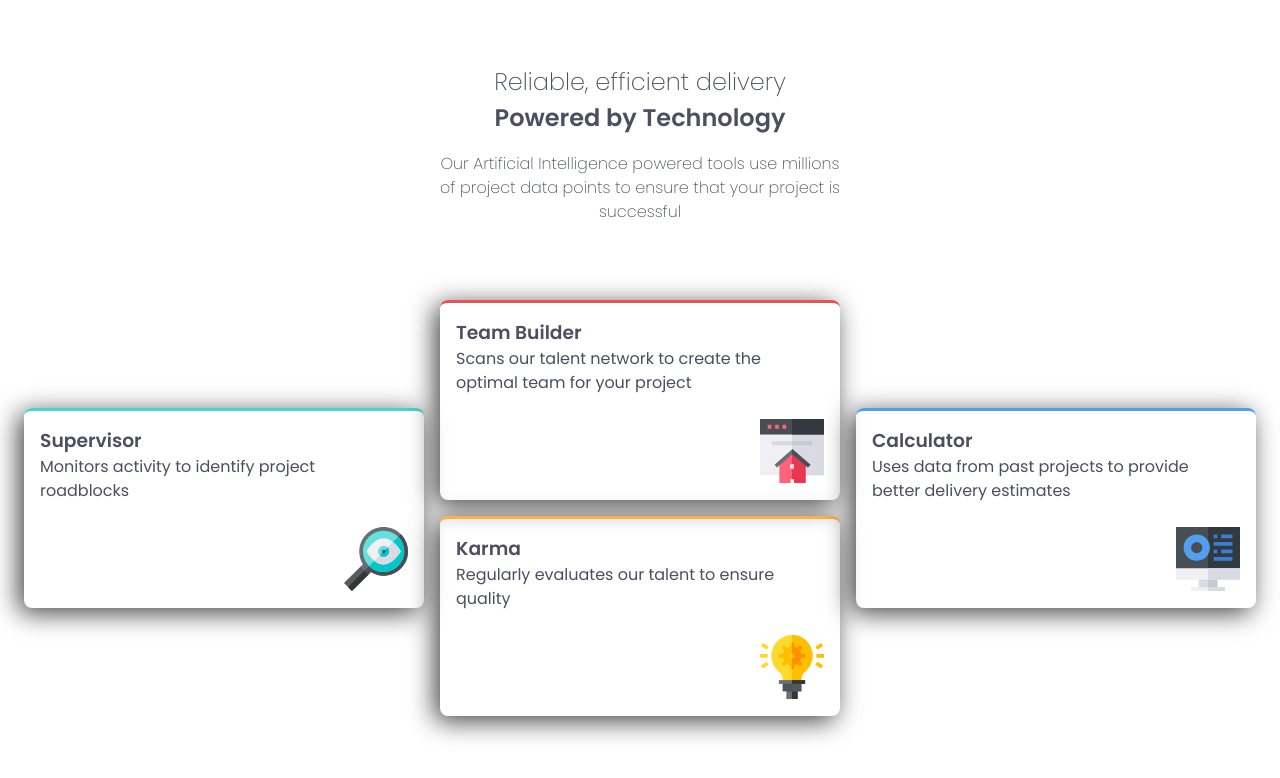
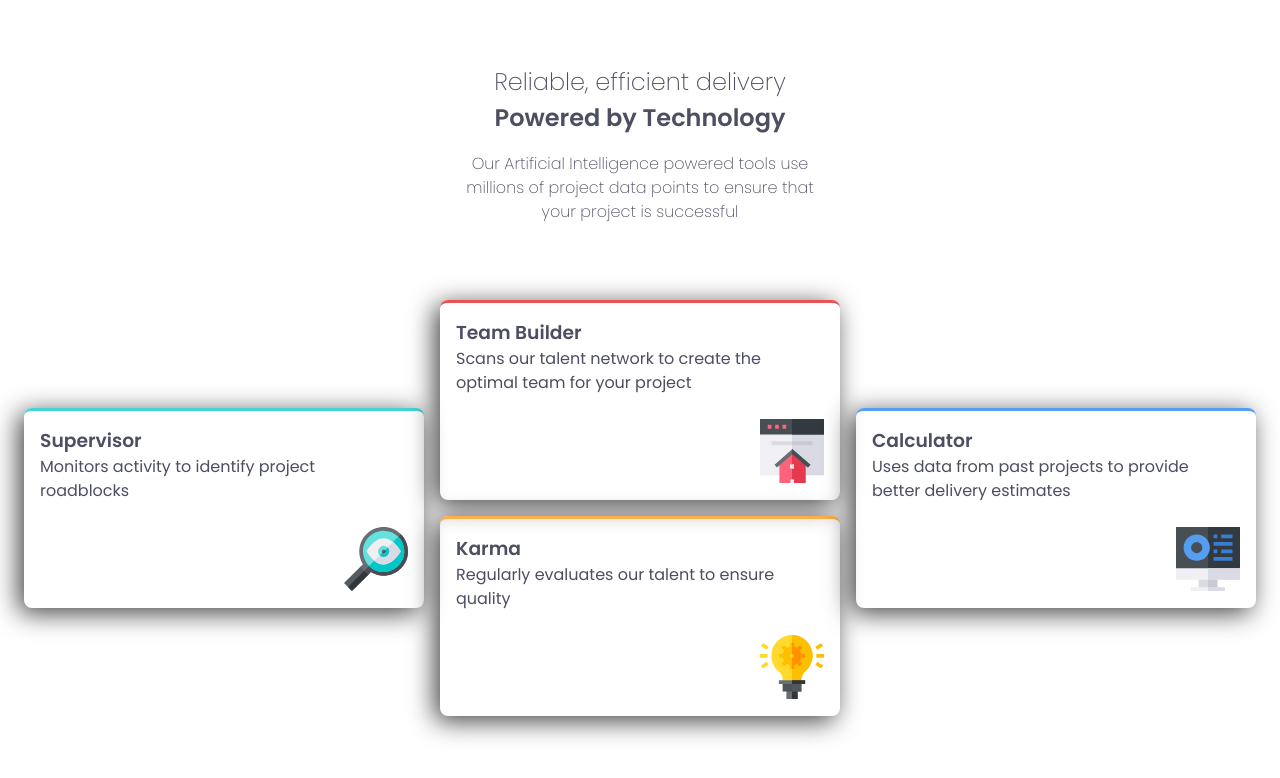
Before and after one commit to SefalaThabiso/four-card-feature-section-master, a plain HTML site: page index.html in a window 1280 px wide. Drawn offline with Linux system fonts and the light colour scheme.

Commit message:
second commit

```diff
--- a/styles.css
+++ b/styles.css
@@ -44,6 +44,7 @@ main {
   max-width: 320px;
   font-weight: var(--fw-light);
   margin: 0 auto;
+  padding: 0 1rem;
 }
 
 .title {
@@ -59,6 +60,7 @@ main {
   display: grid;
   gap: 1rem;
   justify-content: flex-end;
+  margin: 0 1rem;
 }
 
 .middle-blocks {
@@ -70,7 +72,8 @@ main {
   padding: 1rem;
   border-radius: 8px;
   max-width: 400px;
-  height: 200px;
+  min-height: 200px;
+  overflow: hidden;
   margin: 0 auto;
   box-shadow: -5px 5px 26px 0px rgba(0, 0, 0, 0.75);
   -webkit-box-shadow: -5px 5px 26px 0px rgba(0, 0, 0, 0.75);
```
